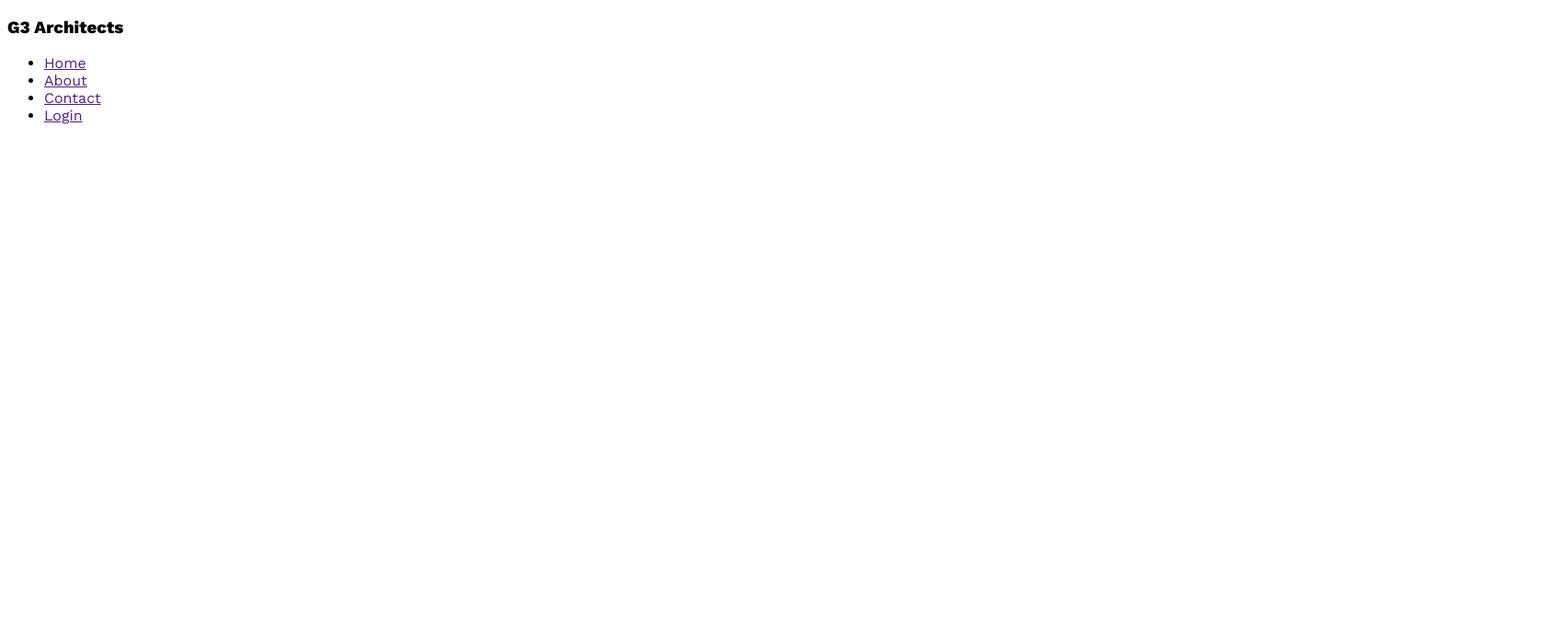
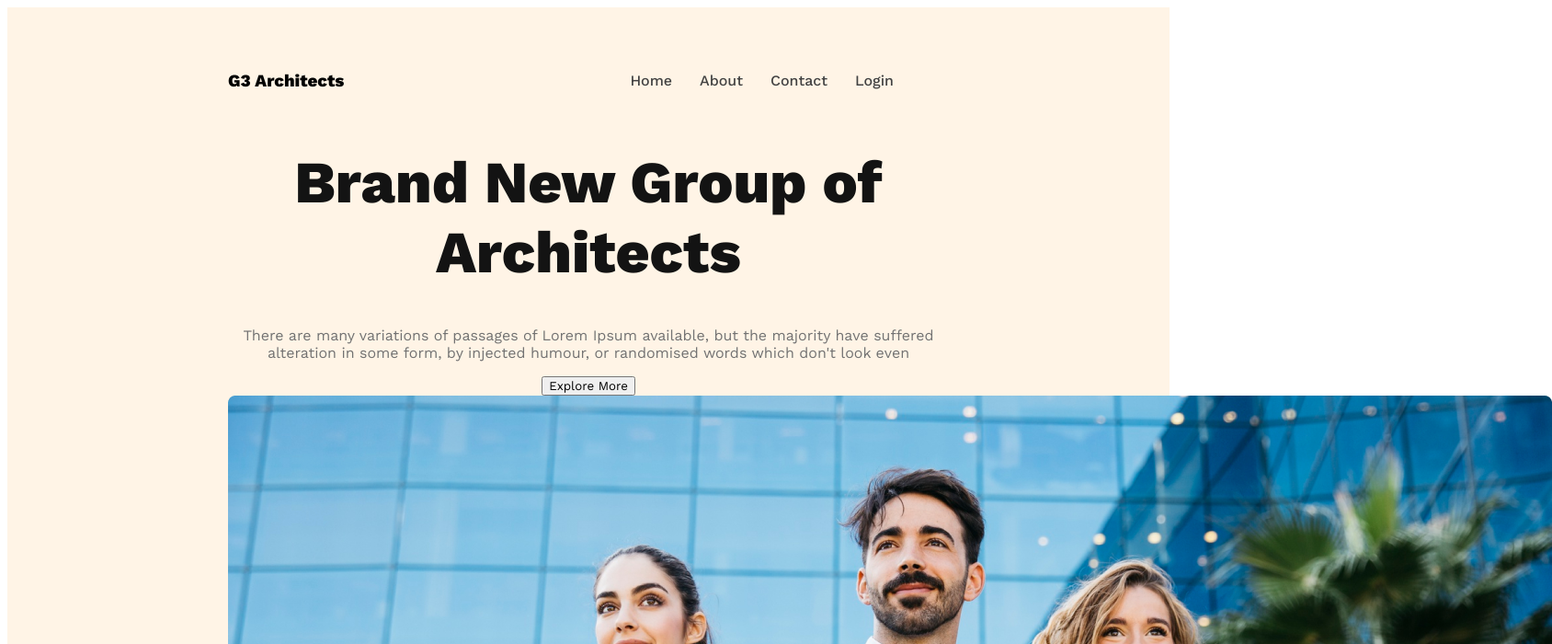
Before and after one commit to uddin10/g3-architects-website, a plain HTML site: page index.html in a window 1280 px wide. Shown: the top 700 px of the page at 92% size, 1688 px wide, since content can reach past the window. Drawn offline with nearby package versions, Linux system fonts and the light colour scheme.

Commit message:
banner section added

```diff
--- a/index.html
+++ b/index.html
@@ -9,7 +9,7 @@
 <body>
     <header>
 <nav>
-    <h3>G3 Architects</h3>
+    <h3 class="nav-title">G3 Architects</h3>
     <ul>
         <li><a href="">Home</a></li>
         <li><a href="">About</a></li>
@@ -17,6 +17,15 @@
         <li><a href="">Login</a></li>
     </ul>
 </nav>
+<div class="banner">
+    <div class="banner-content">
+    <h1 class="banner-title">Brand New Group of Architects</h1>
+    <p class="banner-description">There are many variations of passages of Lorem Ipsum available, but the majority have suffered alteration in some form, by injected humour, or randomised words which don't look even</p>
+    <button class="btn-primary">Explore More </button>
+</div>
+<img src="images/banner.png" alt="">
+    </div>
+</div>
     </header>
     <main>
 
--- a/styles/architects.css
+++ b/styles/architects.css
@@ -3,3 +3,43 @@
 *{
 font-family: 'Work Sans', sans-serif;
 }
+
+header{
+    background: rgba(255, 144, 14, 0.10);
+    padding: 50px 240px;
+}
+.nav title{
+    font-size: 2.8rem;
+    font-weight: 700;
+    color: #131313;
+}
+nav{
+    display: flex;
+    justify-content: space-between;
+    align-items: center;
+}
+nav > ul , li {
+    display: flex;
+    list-style: none;
+    margin-right: 30px;
+    font-weight: 500;
+    font-size: 1rem;
+
+}
+nav li a{
+    text-decoration: none;
+    color: #424242;
+}
+.banner-content{
+    max-width: 800px;
+    text-align: center;
+    margin: auto;
+}
+.banner-title{
+    font-size: 4rem;
+    font-weight: 700;
+    color: #131313;
+}
+.banner-description{
+    color: #727272;
+}
```
